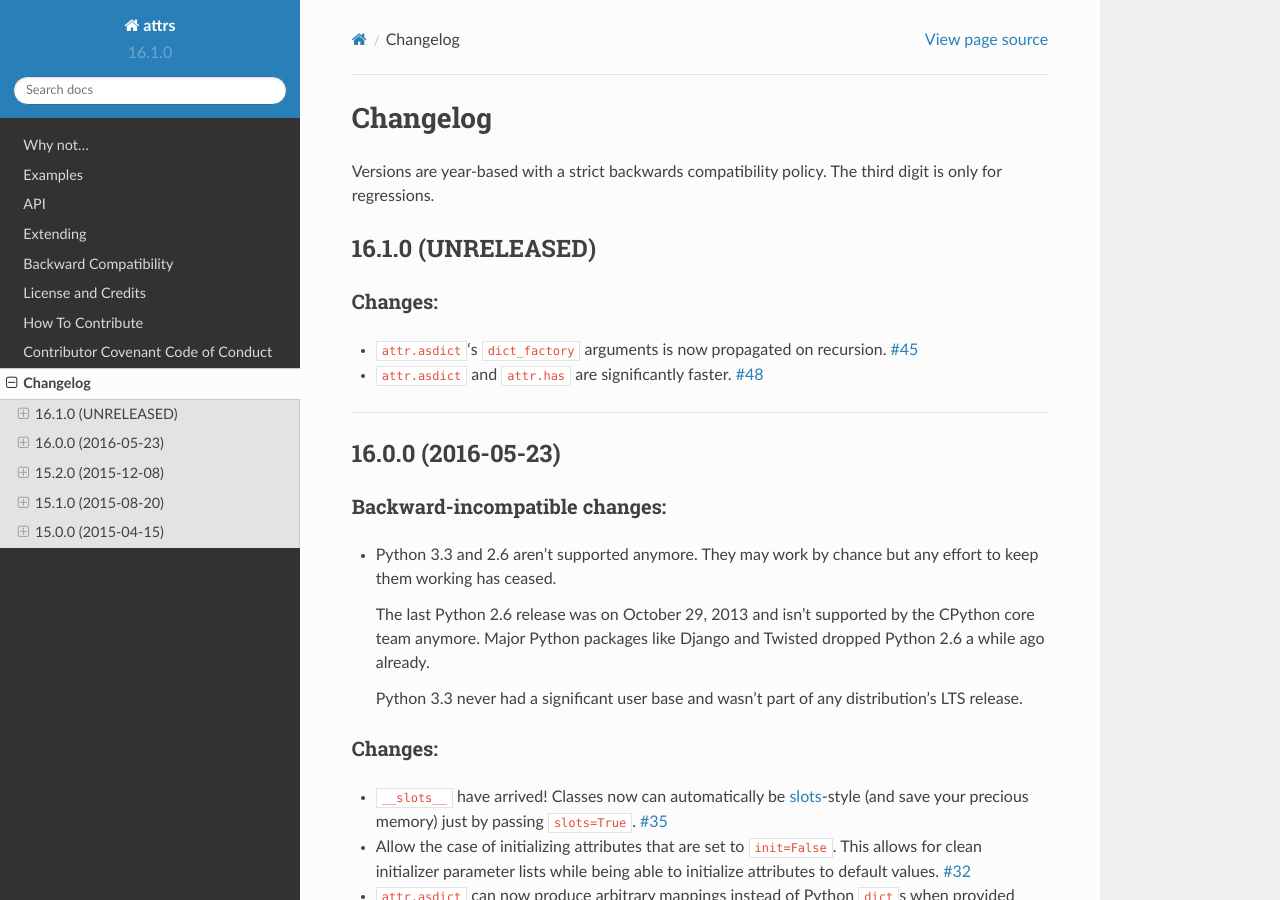
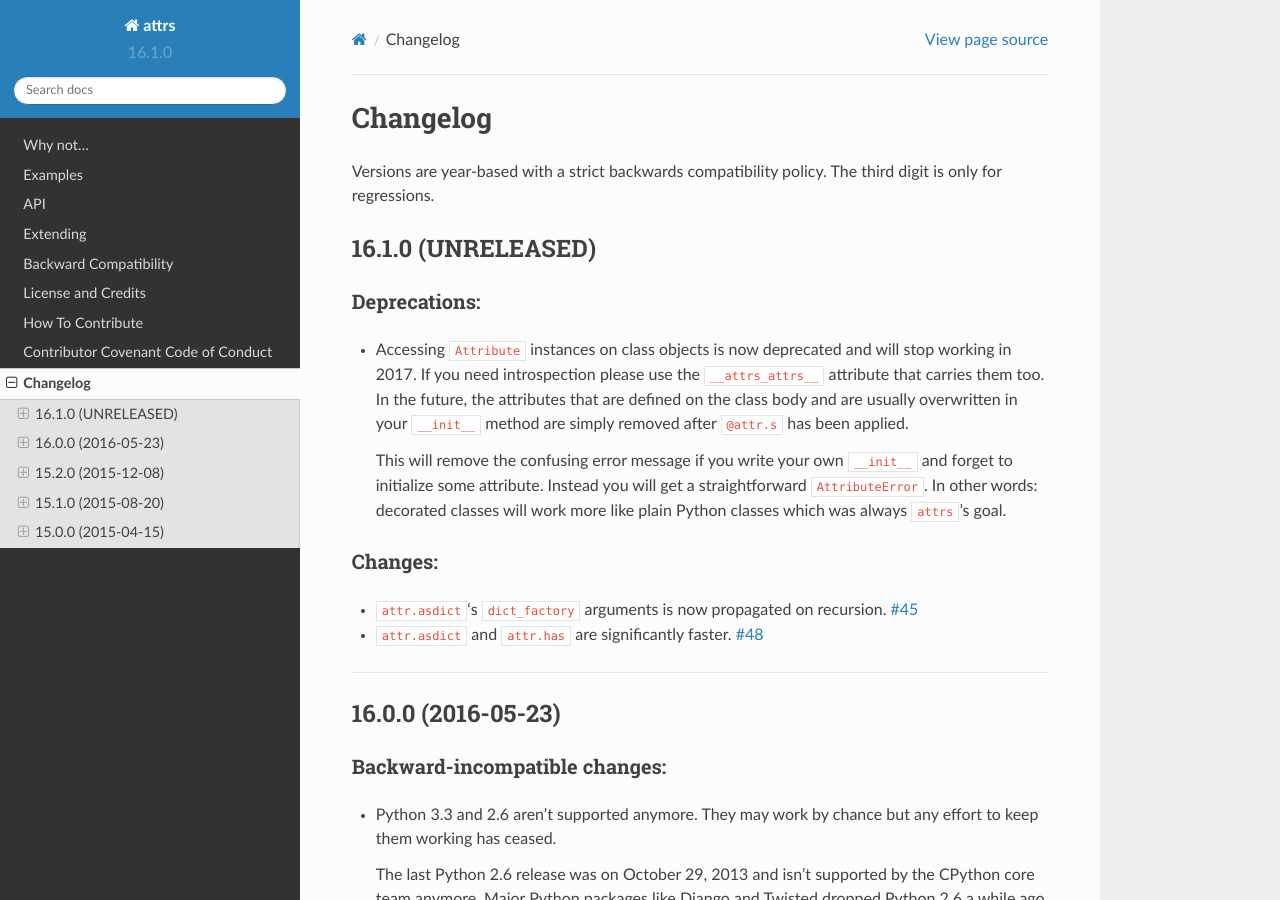
Before and after one commit to python-attrs/attrs, a Sphinx documentation site: the page built from docs/changelog.rst, in a window 1280 px wide and 900 px high. Built offline with Sphinx 7.4.7 and the Read the Docs theme 2.0.0, drawn with Linux system fonts in a browser that asks for light colours.

Commit message:
Deprecate Attribute instances on decorated classes
The changelog deprecation error explains it best.  It's to avoid
confusing errors if some attribute hasn't been initialized for whatever
reason (usually `init=False` + typo).

```diff
--- a/CHANGELOG.rst
+++ b/CHANGELOG.rst
@@ -7,6 +7,18 @@ The third digit is only for regressions.
 
 16.1.0 (UNRELEASED)
 -------------------
+
+Deprecations:
+^^^^^^^^^^^^^
+
+- Accessing ``Attribute`` instances on class objects is now deprecated and will stop working in 2017.
+  If you need introspection please use the ``__attrs_attrs__`` attribute that carries them too.
+  In the future, the attributes that are defined on the class body and are usually overwritten in your ``__init__`` method are simply removed after ``@attr.s`` has been applied.
+
+  This will remove the confusing error message if you write your own ``__init__`` and forget to initialize some attribute.
+  Instead you will get a straightforward ``AttributeError``.
+  In other words: decorated classes will work more like plain Python classes which was always ``attrs``'s goal.
+
 
 Changes:
 ^^^^^^^^
--- a/docs/api.rst
+++ b/docs/api.rst
@@ -55,7 +55,6 @@ Core
 
    Instances of this class are frequently used for introspection purposes like:
 
-   - Class attributes on ``attrs``-decorated classes *after* ``@attr.s`` has been applied.
    - :func:`fields` returns a tuple of them.
    - Validators get them passed as the first argument.
 
--- a/docs/backward-compatibility.rst
+++ b/docs/backward-compatibility.rst
@@ -6,7 +6,7 @@ Backward Compatibility
 ``attrs`` has a very strong backward compatibility policy that is inspired by the one of the `Twisted framework <https://twistedmatrix.com/trac/wiki/CompatibilityPolicy>`_.
 
 Put simply, you shouldn't ever be afraid to upgrade ``attrs`` if you're using its public APIs.
-If there will ever be need to break compatibility, it will be announced in the :doc:`changelog`, raise deprecation warning for a year before it's finally really broken.
+If there will ever be need to break compatibility, it will be announced in the :doc:`changelog`, raise deprecation warning for a year (if possible) before it's finally really broken.
 
 
 .. _exemption:
```
Also changed, not shown: other parts of docs/backward-compatibility.rst (+1 -1 lines).
